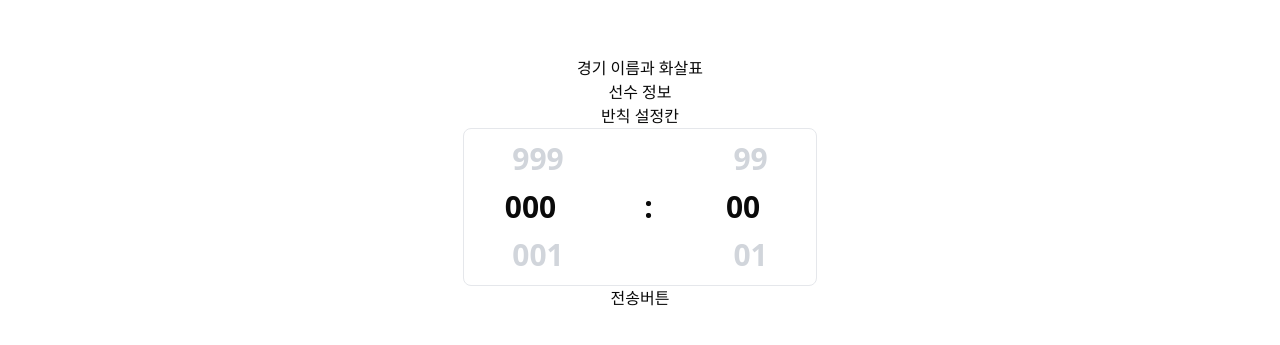
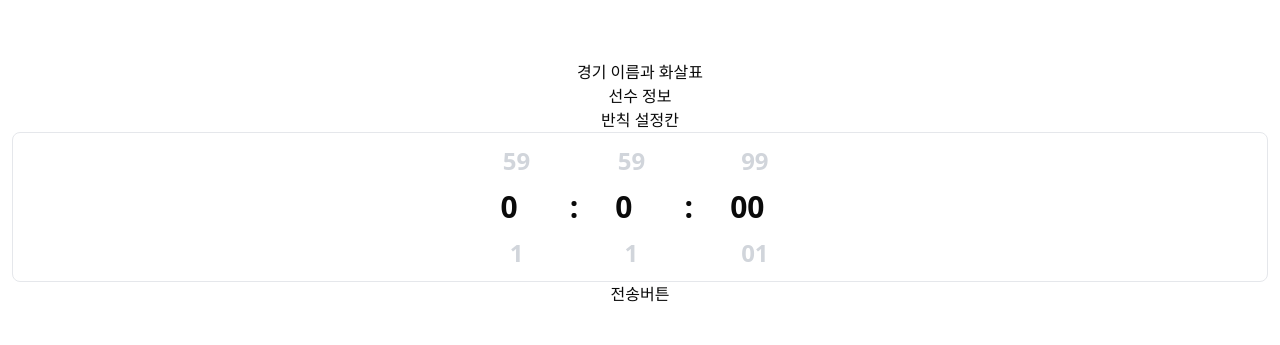
Before and after one commit to GangHyeokLee/BukguSwimming, a Next.js app: page /lane in a window 1280 px wide. Shown: the part 217-562 px from the top of the page. Built offline with nearby package versions, Linux system fonts and the light colour scheme.

Commit message:
Refactor: replace TimerApp with NumDial component for improved time input handling and update layout on home and lane pages

```diff
--- a/src/app/lane/page.tsx
+++ b/src/app/lane/page.tsx
@@ -1,5 +1,3 @@
-"use client"
-
 import TimePicker from "@/components/lane/TimerApp";
 
 // const dummyGame={
@@ -25,9 +23,7 @@ export default function LoginPage() {
             <div>
                 반칙 설정칸
             </div>
-            <div>
-                <TimePicker/>
-            </div>
+            <TimePicker/>
             <div>
                 전송버튼
             </div>
--- a/src/app/page.tsx
+++ b/src/app/page.tsx
@@ -2,7 +2,7 @@ import Link from "next/link";
 
 export default function Home() {
   return (
-    <div className="grid grid-rows-[20px_1fr_20px] items-center justify-items-center min-h-screen p-8 pb-20 gap-16 sm:p-20 font-[family-name:var(--font-geist-sans)]">
+    <div className="flex flex-col h-screen w-full justify-center items-center gap-60 text-5xl">
         <Link href={"/login"} >로그인</Link>
         <Link href={"/lane"} >레인</Link>
     </div>
--- /dev/null
+++ b/src/components/lane/NumDial.tsx
@@ -0,0 +1,112 @@
+"use client"
+import React, { useCallback, useEffect, useRef, useState } from "react";
+
+interface NumDialProps {
+    maxNum: number;
+}
+
+export const NumDial = ({ maxNum }: NumDialProps) => {
+    const [dialNum, setDialNum] = useState(0);
+
+    // touch start position Y
+    const [startY, setStartY] = useState<number | null>(null); // Change to null instead of -1
+
+    // state for calculate time
+    const [touchStartTime, setTouchStartTime] = useState<number | null>(null);
+
+    const dialRef = useRef<HTMLDivElement | null>(null);
+    const animationFrameRef = useRef<number | null>(null);
+
+    const handleTouchStart = useCallback((e: React.TouchEvent) => {
+        setStartY(e.touches[0].clientY);
+        setTouchStartTime(Date.now());
+    }, []);
+
+    const handleTouchMove = useCallback((e: React.TouchEvent) => {
+        if (startY === null) return;
+
+        if (dialRef.current) {
+            const touchY = e.touches[0].clientY;
+            const delta = startY - touchY;
+
+            const threshold = 10;
+
+            if (Math.abs(delta) > threshold) {
+                const step = delta > 0 ? 1 : -1;
+                setDialNum((prev) => (prev + step + maxNum) % maxNum);
+                setStartY(touchY);
+            }
+        }
+    }, [maxNum, startY]);
+
+    const handleTouchEnd = useCallback((e: React.TouchEvent) => {
+        if (touchStartTime && startY) {
+            const duration = (Date.now() - touchStartTime) / 1000;
+            const deltaY = startY - e.changedTouches[0].clientY;
+            let velocity = deltaY / duration;
+
+            // threshold를 상수로 분리하여 의도를 명확히 함
+            const VELOCITY_THRESHOLD = 10;
+
+            const animate = () => {
+                const step = Math.round(velocity / VELOCITY_THRESHOLD);
+
+                // 속도가 임계값 이하면 애니메이션 중단
+                if (Math.abs(step) < 1) {
+                    cancelAnimationFrame(animationFrameRef.current!);
+                    animationFrameRef.current = null;
+                    return;
+                }
+
+                // step만큼 숫자 변경
+                setDialNum((prev) => (prev + step + maxNum) % maxNum);
+
+                // 감속
+                velocity *= 0.9;
+
+                animationFrameRef.current = requestAnimationFrame(animate);
+            };
+
+            animationFrameRef.current = requestAnimationFrame(animate);
+            setTouchStartTime(null);
+            setStartY(null);
+        }
+    }, [maxNum, startY, touchStartTime]);
+
+    useEffect(() => {
+        const preventScroll = (e: TouchEvent) => {
+            const target = e.target as HTMLElement;
+            if (dialRef.current?.contains(target)) e.preventDefault();
+        }
+        document.addEventListener("touchmove", preventScroll, { passive: false });
+        return () => {
+            document.removeEventListener("touchmove", preventScroll);
+        };
+    }, []);
+
+    const formatTime = (time: number) => time.toString().padStart(maxNum.toString().length - 1, "0");
+
+    return (
+        <div
+            className="relative flex flex-col items-center py-3 px-8 gap-3"
+            ref={dialRef}
+            onTouchStart={handleTouchStart}
+            onTouchMove={handleTouchMove}
+            onTouchEnd={handleTouchEnd}
+        >
+            <div className="text-2xl font-bold text-gray-300">
+                {formatTime((dialNum - 1 + maxNum) % maxNum)}
+            </div>
+            <input
+                className={`text-3xl font-bold text-center`}
+                style={{ width: `${maxNum.toString().length}ch` }}
+                value={formatTime(dialNum)}
+                type="number"
+                onChange={(e) => setDialNum(Number(e.target.value) % maxNum)}
+            />
+            <div className="text-2xl font-bold text-gray-300">
+                {formatTime((dialNum + 1) % maxNum)}
+            </div>
+        </div>
+    )
+}
--- a/src/components/lane/TimerApp.tsx
+++ b/src/components/lane/TimerApp.tsx
@@ -1,120 +1,13 @@
-import React, {useEffect, useRef, useState, useCallback} from "react";
+import { NumDial } from "@/components/lane/NumDial";
 
-const TimerDial: React.FC = () => {
-    const [minutes, setMinutes] = useState<number>(0);
-    const [seconds, setSeconds] = useState<number>(0);
-
-    const minutesDialRef = useRef<HTMLDivElement | null>(null);
-    const secondsDialRef = useRef<HTMLDivElement | null>(null);
-
-    const [startY, setStartY] = useState<number | null>(null); // 터치 시작 위치 추적
-
-    useEffect(() => {
-        const preventScroll = (e: TouchEvent) => {
-            const target = e.target as HTMLElement;
-            if (
-                minutesDialRef.current?.contains(target) ||
-                secondsDialRef.current?.contains(target)
-            ) {
-                e.preventDefault();
-            }
-        };
-
-        document.addEventListener("touchmove", preventScroll, {passive: false});
-
-        return () => {
-            document.removeEventListener("touchmove", preventScroll);
-        };
-    }, []);
-
-    const handleTouchStart = (e: React.TouchEvent) => {
-        // 터치가 시작될 때의 Y 위치 저장
-        setStartY(e.touches[0].clientY);
-    };
-
-    const handleTouchMove = useCallback(
-        (e: React.TouchEvent, type: "minutes" | "seconds") => {
-            if (startY === null) return; // 터치 시작 위치가 없으면 리턴
-
-            const dialRef = type === "minutes" ? minutesDialRef : secondsDialRef;
-
-            if (dialRef.current) {
-                const touchY = e.touches[0].clientY;
-                const delta = startY - touchY; // 터치 시작 위치 기준으로 이동량 계산
-
-                // 임계값 설정: 너무 작은 움직임에는 반응하지 않음
-                const threshold = 10; // 최소 움직임이 5px 이상이어야 반응
-
-                if (Math.abs(delta) > threshold) {
-                    // delta가 양수이면 +1, 음수이면 -1
-                    const step = delta > 0 ? 1 : -1;
-
-                    if (type === "minutes") {
-                        setMinutes((prev) => {
-                            const newValue = prev + step;
-                            return newValue < 0 ? 999 : newValue > 999 ? 0 : newValue;
-                        });
-                    } else {
-                        setSeconds((prev) => {
-                            const newValue = prev + step;
-                            return newValue < 0 ? 99 : newValue > 99 ? 0 : newValue;
-                        });
-                    }
-
-                    // 터치 시작 위치를 현재 위치로 갱신하여 연속적으로 계산되도록 함
-                    setStartY(touchY);
-                }
-            }
-        },
-        [startY] // startY가 변경될 때마다 이 함수가 갱신됨
-    );
-
-    // 분과 초의 위/아래 값 계산 (순환 처리)
-    const getNextMinute = (value: number) => (value + 1) % 1000;
-    const getPrevMinute = (value: number) => (value - 1 + 1000) % 1000;
-
-    const getNextSecond = (value: number) => (value + 1) % 100;
-    const getPrevSecond = (value: number) => (value - 1 + 100) % 100;
-
-    // 두 자릿수 숫자 만들기 (0을 추가)
-    const formatTime = (value: number) => value.toString().padStart(2, "0");
-
+const TimerDial = () => {
     return (
-        <div className="flex flex-col items-center justify-center">
-            <div className="flex space-x-8 items-center border border-gray-200 rounded-lg">
-                {/* 분 다이얼 */}
-                <div
-                    className="relative flex flex-col items-center py-3 px-10 gap-y-3"
-                    ref={minutesDialRef}
-                    onTouchStart={handleTouchStart} // 터치 시작 위치 기록
-                    onTouchMove={(e) => handleTouchMove(e, "minutes")}
-                >
-                    <div
-                        className="text-3xl font-bold text-gray-300">{String(getPrevMinute(minutes)).padStart(3, "0")}</div>
-                    <input className="text-3xl font-bold text-center"
-                           style={{width: `${String(minutes).padStart(3, "0").length + 1}ch`}}
-                           value={String(minutes).padStart(3, "0")} type="number"
-                           onChange={(e) => setMinutes(Number(e.target.value)%1000)}/>
-                    <div
-                        className="text-3xl font-bold text-gray-300">{String(getNextMinute(minutes)).padStart(3, "0")}</div>
-                </div>
-
-                <div className="text-3xl font-bold">:</div>
-
-                {/* 초 다이얼 */}
-                <div
-                    className="relative flex flex-col items-center py-3 px-10 gap-y-3"
-                    ref={secondsDialRef}
-                    onTouchStart={handleTouchStart} // 터치 시작 위치 기록
-                    onTouchMove={(e) => handleTouchMove(e, "seconds")}
-                >
-                    <div className="text-3xl font-bold text-gray-300">{formatTime(getPrevSecond(seconds))}</div>
-                    <input className="text-3xl font-bold text-center" style={{width: `${formatTime(seconds).length + 1}ch`}}
-                           value={formatTime(seconds)} type="number"
-                           onChange={(e) => setSeconds(Number(e.target.value)%100)}/>
-                    <div className="text-3xl font-bold text-gray-300">{formatTime(getNextSecond(seconds))}</div>
-                </div>
-            </div>
+        <div className="flex w-full items-center gap-1 justify-center border border-gray-200 rounded-lg">
+            <NumDial maxNum={60} />
+            <div className="text-3xl font-bold">:</div>
+            <NumDial maxNum={60} />
+            <div className="text-3xl font-bold">:</div>
+            <NumDial maxNum={100} />
         </div>
     );
 };
```
